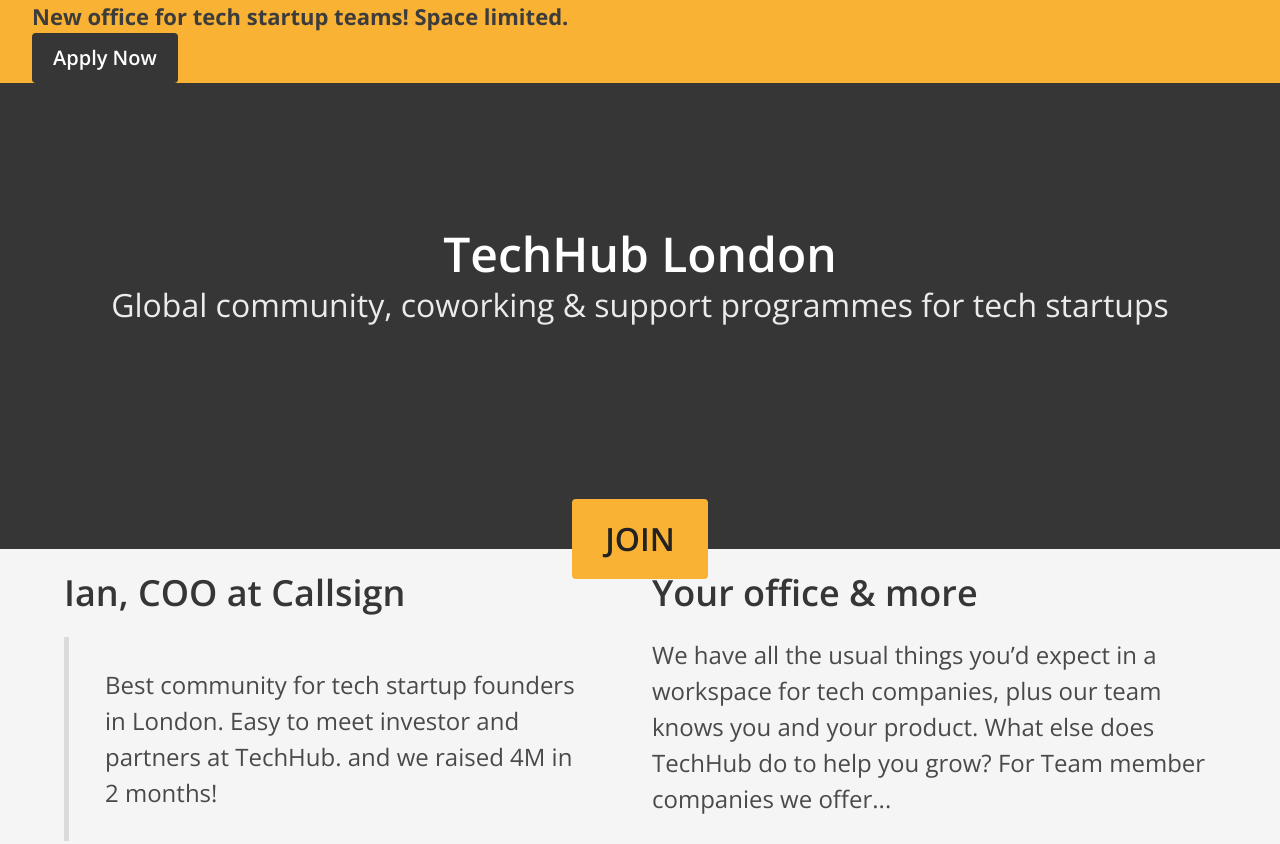
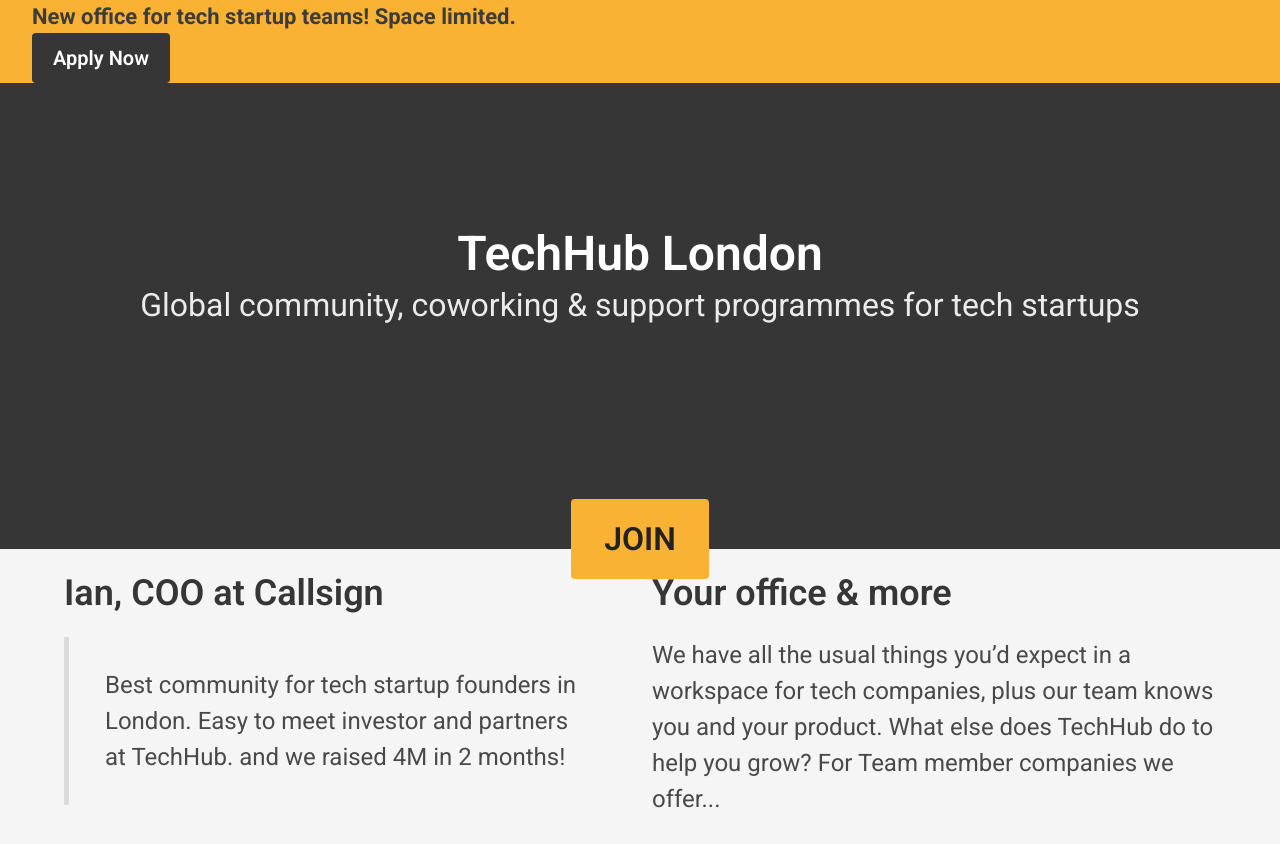
Before and after one commit to TechHub/landing-campaign, a website: page app/index.html in a window 1280 px wide. Shown: the top 844 px of the page. Drawn offline with nearby package versions, Linux system fonts and the light colour scheme; files that its build step writes are made by us from their sources.

Commit message:
test2 +fix font

```diff
--- a/app/index.html
+++ b/app/index.html
@@ -12,7 +12,7 @@
 
     <!-- build:css styles/vendor.css -->
     <!-- endbuild -->
-    <link href="https://fonts.googleapis.com/css?family=Open+Sans:400,600,700" rel="stylesheet">
+    <link href="https://fonts.googleapis.com/css?family=Roboto:400,600,700" rel="stylesheet">
     <!-- build:css styles/main.css -->
     <link rel="stylesheet" href="styles/main.css">
     <!-- endbuild -->
--- a/app/styles/main.scss
+++ b/app/styles/main.scss
@@ -1,7 +1,7 @@
 $techhub: #f9b233;
 $family-serif: "Georgia", serif;
 
-$family-primary: "Open Sans", sans-serif;
+$family-primary: "Roboto", sans-serif;
 $primary: $techhub;
 
 @import "../../node_modules/bulma/bulma.sass";
```
